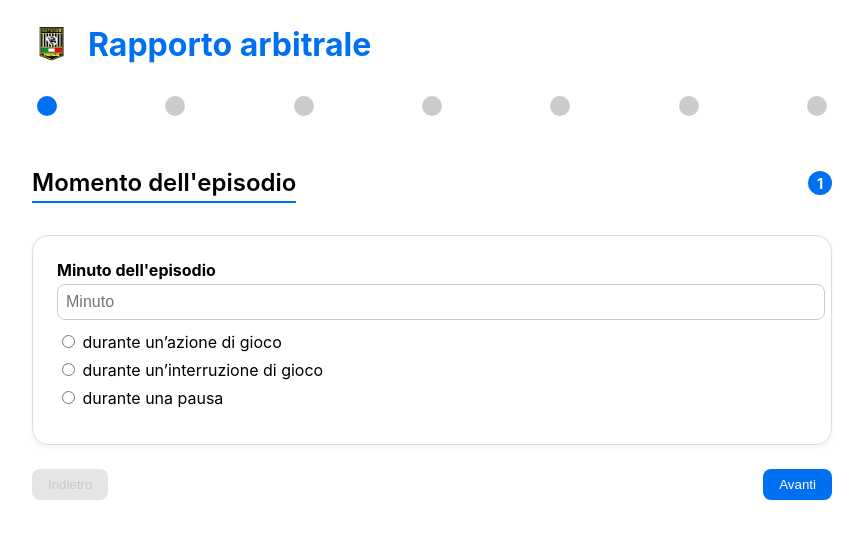
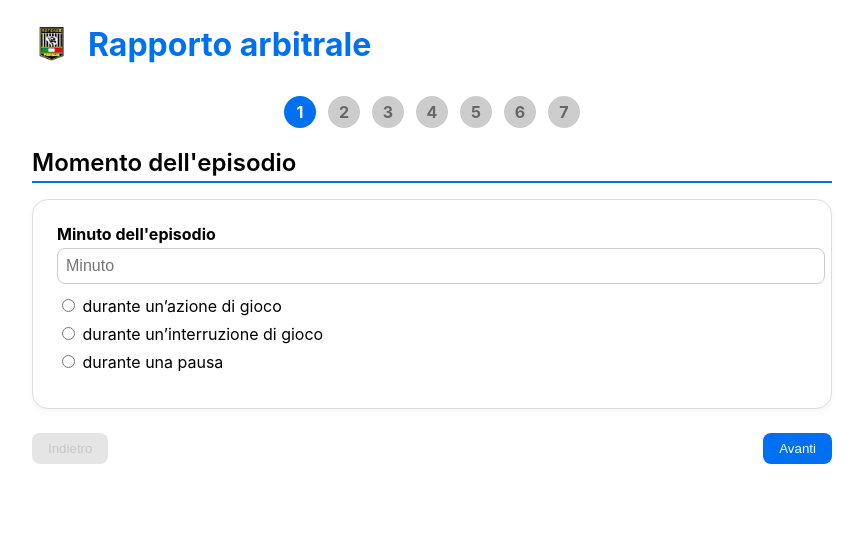
Before and after one commit to ThoEggwfo/rapporti, a Next.js app: page / in a window 1280 px wide. Shown: the top 538 px of the page, without its empty margins (208-1071 px from the left). Built offline with nearby package versions, Linux system fonts and the light colour scheme.

Commit message:
Update index.js with styled version 1.2

```diff
--- a/pages/index.js
+++ b/pages/index.js
@@ -408,41 +408,42 @@ ${formData.comments}`;
           </h1>
         </header>
 
-        <div style={{ display: "flex", justifyContent: "space-between", marginBottom: "2rem" }}>
-          {steps.map((_, index) => (
-            <div
-              key={index}
-              style={{
-                width: "20px",
-                height: "20px",
-                borderRadius: "50%",
-                backgroundColor: index === step ? "#0070f3" : "#ccc",
-                margin: "0 5px",
-                transition: "background-color 0.3s",
-              }}
-            />
-          ))}
-        </div>
-
-
         {step < steps.length ? (
           <>
-            <div style={{ display: "flex", justifyContent: "space-between", alignItems: "center", marginBottom: "1rem" }}>
-              <h2 style={headingStyle}>{steps[step].label}</h2>
-              <div style={{
-                width: "24px",
-                height: "24px",
+            <div style={{ marginBottom: "1rem" }}>
+              {/* Zahlenleiste */}
+              <div
+                style={{
+                  display: "flex",
+                  justifyContent: "center",
+                  gap: "12px",
+                  marginBottom: "1rem",
+                  userSelect: "none",
+                }}
+              >
+                {steps.map((s, i) => (
+                  <div
+                    key={i}
+                    style={{
+                      width: "32px",
+                      height: "32px",
                       borderRadius: "50%",
-                backgroundColor: "#0070f3",
-                color: "white",
+                      backgroundColor: i === step ? "#0070f3" : "#ccc",
+                      color: i === step ? "white" : "#666",
                       display: "flex",
                       justifyContent: "center",
                       alignItems: "center",
                       fontWeight: "700",
-                fontSize: "0.9rem",
-              }}>
-                {step + 1}
+                      cursor: "default",
+                      fontSize: "1rem",
+                    }}
+                  >
+                    {i + 1}
                   </div>
+                ))}
+              </div>
+
+              <h2 style={headingStyle}>{steps[step].label}</h2>
             </div>
 
             {steps[step].content}
@@ -484,23 +485,41 @@ ${formData.comments}`;
           </>
         ) : (
           <div>
-            <div style={{ display: "flex", justifyContent: "space-between", alignItems: "center", marginBottom: "1rem" }}>
-              <h2 style={headingStyle}>Rapporto Finale</h2>
-              <div style={{
-                width: "24px",
-                height: "24px",
+            <div style={{ marginBottom: "1rem" }}>
+              <div
+                style={{
+                  display: "flex",
+                  justifyContent: "center",
+                  gap: "12px",
+                  marginBottom: "1rem",
+                  userSelect: "none",
+                }}
+              >
+                {[...steps, { label: "Rapporto Finale" }].map((s, i) => (
+                  <div
+                    key={i}
+                    style={{
+                      width: "32px",
+                      height: "32px",
                       borderRadius: "50%",
-                backgroundColor: "#0070f3",
-                color: "white",
+                      backgroundColor: i === step ? "#0070f3" : "#ccc",
+                      color: i === step ? "white" : "#666",
                       display: "flex",
                       justifyContent: "center",
                       alignItems: "center",
                       fontWeight: "700",
-                fontSize: "0.9rem",
-              }}>
-                {steps.length + 1}
+                      cursor: "default",
+                      fontSize: "1rem",
+                    }}
+                  >
+                    {i + 1}
                   </div>
+                ))}
               </div>
+
+              <h2 style={headingStyle}>Rapporto Finale</h2>
+            </div>
+
 
             <textarea
               style={{
```
Lines whose indentation alone changed are shown as unchanged.
